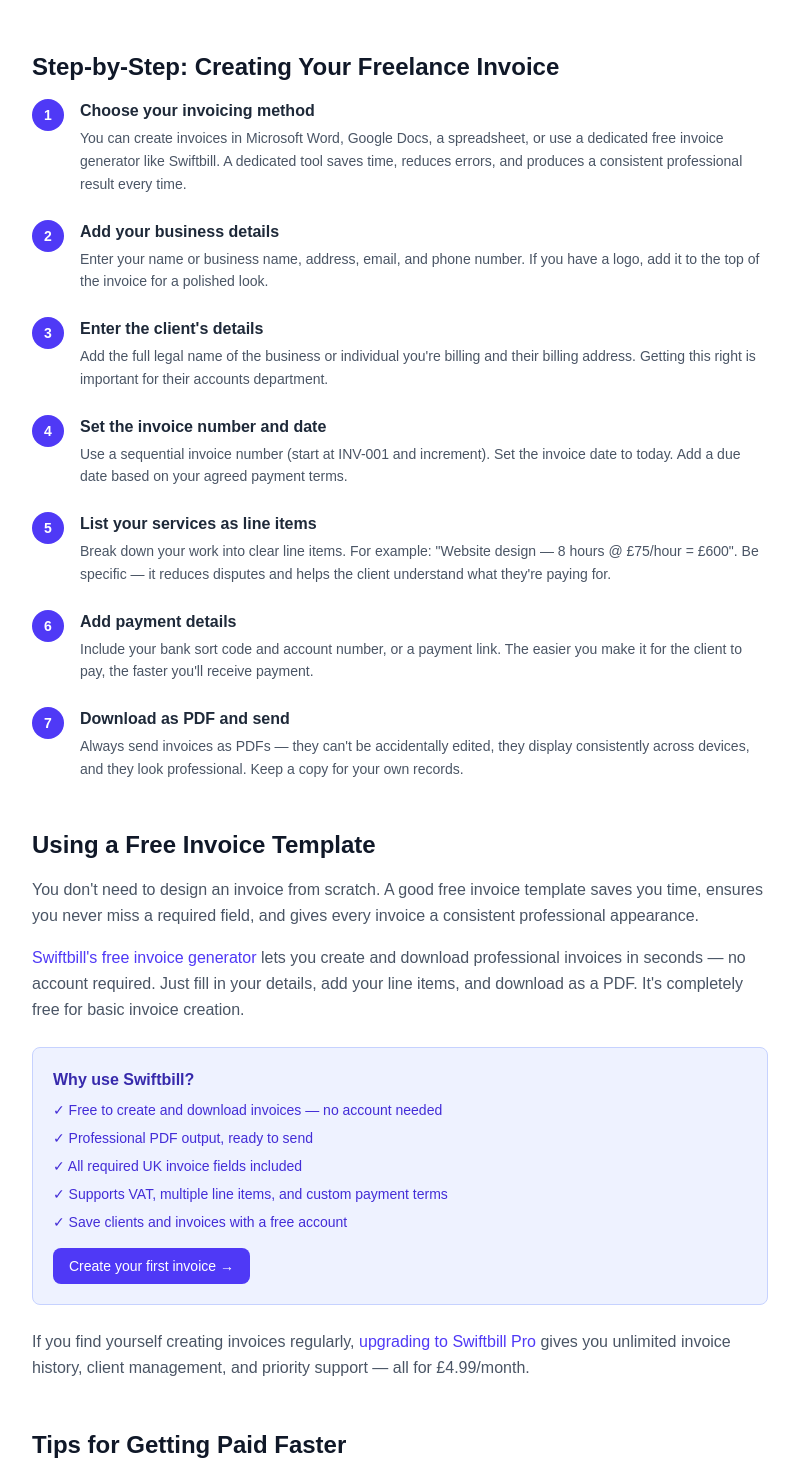
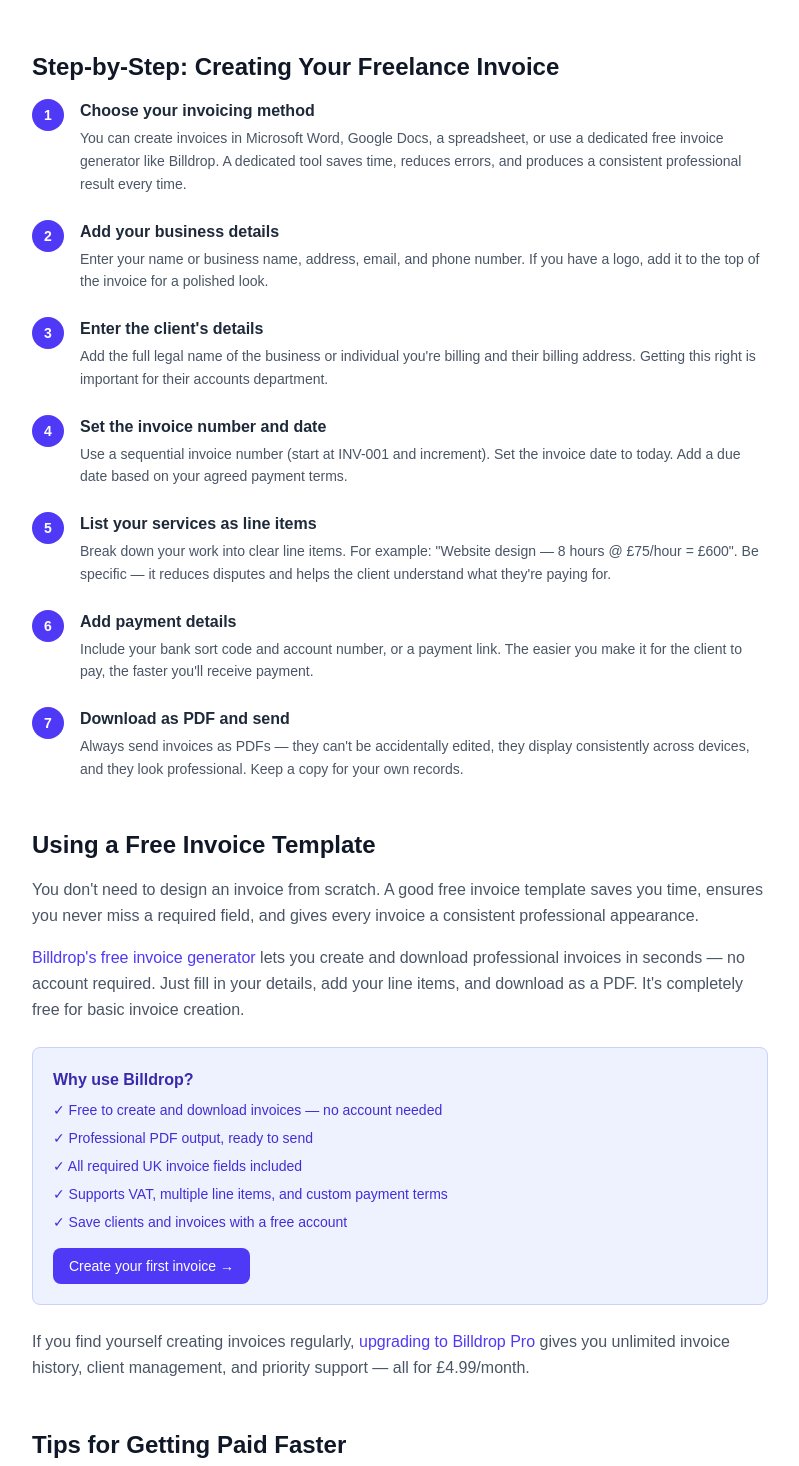
Before and after one commit to BenStaite/invoice-generator, a Next.js app: page /blog/how-to-create-invoice-freelancer in a window 1280 px wide. Shown: the part 1724-3190 px from the top of the page, without its empty margins (240-1039 px from the left). Built offline with nearby package versions, Linux system fonts and the light colour scheme; no server answers.

Commit message:
71d3f2fe Replace Swiftbill with Billdrop in how-to-create-invoice-freelancer blog post

```diff
--- a/app/blog/how-to-create-invoice-freelancer/page.tsx
+++ b/app/blog/how-to-create-invoice-freelancer/page.tsx
@@ -2,11 +2,11 @@ import type { Metadata } from "next";
 import Link from "next/link";
 
 export const metadata: Metadata = {
-  title: "How to Create a Professional Invoice as a Freelancer | Swiftbill",
+  title: "How to Create a Professional Invoice as a Freelancer | Billdrop",
   description:
     "Step-by-step guide to creating professional invoices as a freelancer. Learn what to include, how to format, and use a free invoice template to get paid faster.",
   openGraph: {
-    title: "How to Create a Professional Invoice as a Freelancer | Swiftbill",
+    title: "How to Create a Professional Invoice as a Freelancer | Billdrop",
     description:
       "Step-by-step guide to creating professional invoices as a freelancer. Learn what to include, how to format, and use a free invoice template to get paid faster.",
     type: "article",
@@ -14,7 +14,7 @@ export const metadata: Metadata = {
   },
   twitter: {
     card: "summary_large_image",
-    title: "How to Create a Professional Invoice as a Freelancer | Swiftbill",
+    title: "How to Create a Professional Invoice as a Freelancer | Billdrop",
     description:
       "Step-by-step guide to creating professional invoices as a freelancer. Learn what to include, how to format, and use a free invoice template to get paid faster.",
   },
@@ -113,7 +113,7 @@ export default function BlogPost() {
               <div>
                 <h3 className="font-semibold text-gray-800 dark:text-gray-200 mb-1">Choose your invoicing method</h3>
                 <p className="text-gray-600 dark:text-gray-400 text-sm leading-relaxed">
-                  You can create invoices in Microsoft Word, Google Docs, a spreadsheet, or use a dedicated free invoice generator like Swiftbill. A dedicated tool saves time, reduces errors, and produces a consistent professional result every time.
+                  You can create invoices in Microsoft Word, Google Docs, a spreadsheet, or use a dedicated free invoice generator like Billdrop. A dedicated tool saves time, reduces errors, and produces a consistent professional result every time.
                 </p>
               </div>
             </div>
@@ -189,12 +189,12 @@ export default function BlogPost() {
           </p>
           <p className="text-gray-600 dark:text-gray-400 mb-4 leading-relaxed">
             <Link href="/invoice" className="text-indigo-600 dark:text-indigo-400 hover:underline font-medium">
-              Swiftbill&apos;s free invoice generator
+              Billdrop&apos;s free invoice generator
             </Link>{" "}
             lets you create and download professional invoices in seconds — no account required. Just fill in your details, add your line items, and download as a PDF. It&apos;s completely free for basic invoice creation.
           </p>
           <div className="bg-indigo-50 dark:bg-indigo-900/30 border border-indigo-200 dark:border-indigo-800 rounded-lg p-5 my-6">
-            <p className="font-semibold text-indigo-800 dark:text-indigo-200 mb-2">Why use Swiftbill?</p>
+            <p className="font-semibold text-indigo-800 dark:text-indigo-200 mb-2">Why use Billdrop?</p>
             <ul className="space-y-2 text-sm text-indigo-700 dark:text-indigo-300">
               <li>✓ Free to create and download invoices — no account needed</li>
               <li>✓ Professional PDF output, ready to send</li>
@@ -212,7 +212,7 @@ export default function BlogPost() {
           <p className="text-gray-600 dark:text-gray-400 mb-4 leading-relaxed">
             If you find yourself creating invoices regularly,{" "}
             <Link href="/upgrade" className="text-indigo-600 dark:text-indigo-400 hover:underline font-medium">
-              upgrading to Swiftbill Pro
+              upgrading to Billdrop Pro
             </Link>{" "}
             gives you unlimited invoice history, client management, and priority support — all for £4.99/month.
           </p>
@@ -316,7 +316,7 @@ export default function BlogPost() {
               <p className="text-sm text-gray-600 dark:text-gray-400 mt-3 leading-relaxed">
                 Use a free invoice generator like{" "}
                 <Link href="/invoice" className="text-indigo-600 dark:text-indigo-400 hover:underline">
-                  Swiftbill
+                  Billdrop
                 </Link>
                 . Fill in your details, add your line items, and download a professional PDF invoice instantly — no account or card required.
               </p>
```
